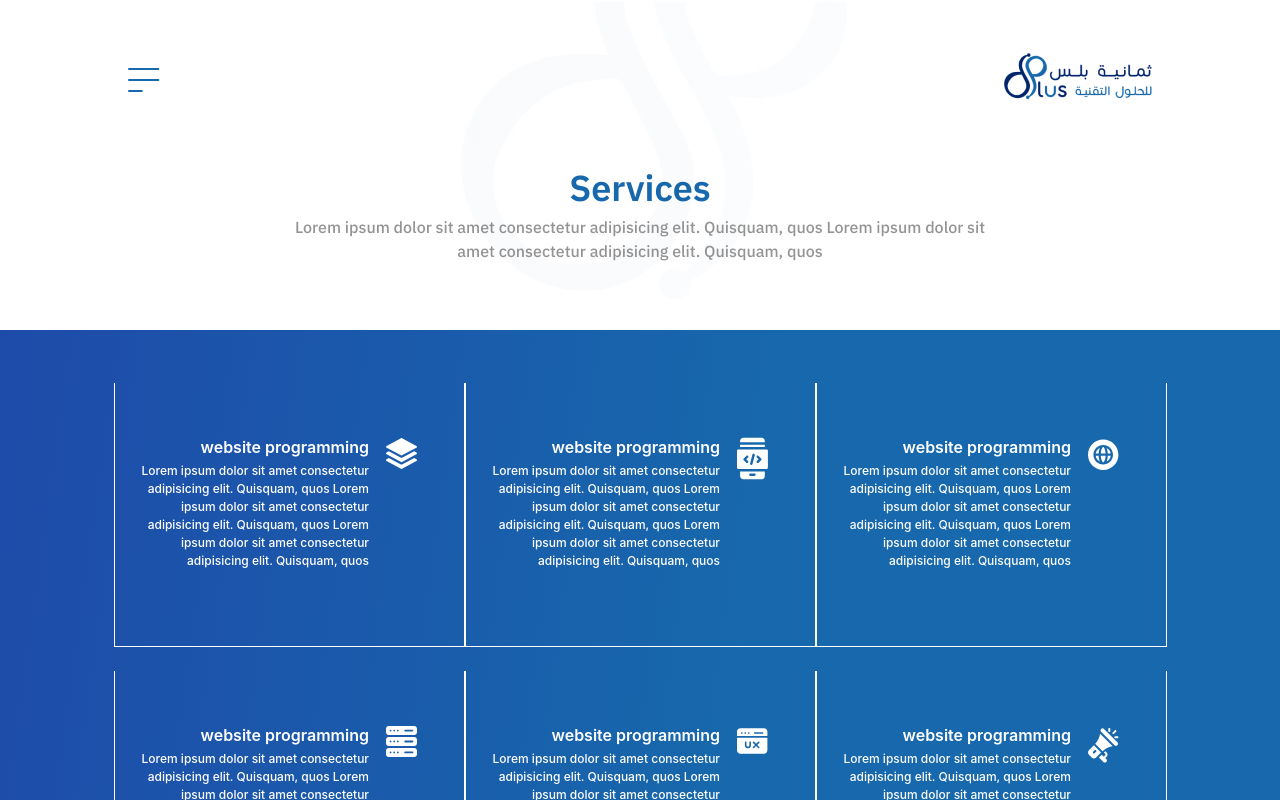
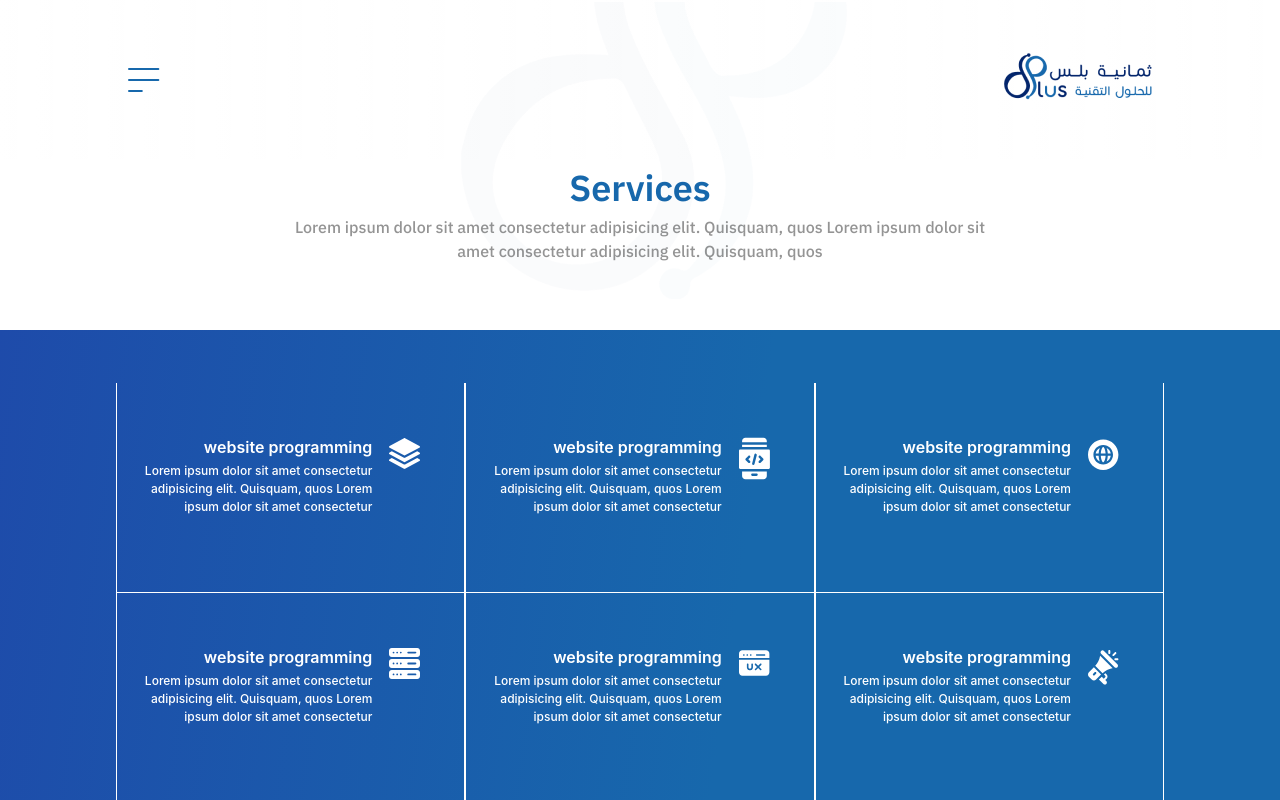
Before and after one commit to MaramMs/8plus-website, a Next.js app: page /services in a window 1280 px wide. Shown: the top 800 px of the page. Built offline with nearby package versions, Linux system fonts and the light colour scheme; a web font is replaced by a local one.

Commit message:
edit services style bug

```diff
--- a/pages/services.js
+++ b/pages/services.js
@@ -18,7 +18,11 @@ const services = () => {
 
       <div className="ser md:mt-[66px] mt-[34px]">
   <Wrapper>
-          <Row gutter={[29,24]}>
+          <Row
+          gutter={{
+            sm:24
+          }}
+          >
             <Col
             span={12}
               md={{ span: 8 }}
@@ -55,8 +59,7 @@ const services = () => {
                   <p className="text-[#fff]  text-[9px] w-[123px]  md:text-[12px] font-medium md:w-[237px] break-words">
                     Lorem ipsum dolor sit amet consectetur adipisicing elit.
                     Quisquam, quos Lorem ipsum dolor sit amet consectetur
-                    adipisicing elit. Quisquam, quos Lorem ipsum dolor sit amet
-                    consectetur adipisicing elit. Quisquam, quos
+
                   </p>
                 </div>
               </div>
@@ -90,8 +93,7 @@ const services = () => {
                   <p className="text-[#fff]  text-[9px] w-[123px]  md:text-[12px] font-medium md:w-[237px] break-words">
                     Lorem ipsum dolor sit amet consectetur adipisicing elit.
                     Quisquam, quos Lorem ipsum dolor sit amet consectetur
-                    adipisicing elit. Quisquam, quos Lorem ipsum dolor sit amet
-                    consectetur adipisicing elit. Quisquam, quos
+
                   </p>
                 </div>
               </div>
@@ -129,12 +131,13 @@ const services = () => {
                   <p className="text-[#fff]  text-[9px] w-[123px]  md:text-[12px] font-medium md:w-[237px] break-words">
                     Lorem ipsum dolor sit amet consectetur adipisicing elit.
                     Quisquam, quos Lorem ipsum dolor sit amet consectetur
-                    adipisicing elit. Quisquam, quos Lorem ipsum dolor sit amet
-                    consectetur adipisicing elit. Quisquam, quos
+
                   </p>
                 </div>
               </div>
             </Col>
+
+
 
             <Col
              span={12}
@@ -164,8 +167,7 @@ const services = () => {
                   <p className="text-[#fff]  text-[9px] w-[123px]  md:text-[12px] font-medium md:w-[237px] break-words">
                     Lorem ipsum dolor sit amet consectetur adipisicing elit.
                     Quisquam, quos Lorem ipsum dolor sit amet consectetur
-                    adipisicing elit. Quisquam, quos Lorem ipsum dolor sit amet
-                    consectetur adipisicing elit. Quisquam, quos
+
                   </p>
                 </div>
               </div>
@@ -200,8 +202,7 @@ const services = () => {
                   <p className="text-[#fff]  text-[9px] w-[123px]  md:text-[12px] font-medium md:w-[237px] break-words">
                     Lorem ipsum dolor sit amet consectetur adipisicing elit.
                     Quisquam, quos Lorem ipsum dolor sit amet consectetur
-                    adipisicing elit. Quisquam, quos Lorem ipsum dolor sit amet
-                    consectetur adipisicing elit. Quisquam, quos
+
                   </p>
                 </div>
               </div>
@@ -242,8 +243,7 @@ const services = () => {
                   <p className="text-[#fff]  text-[9px] md:text-[12px] w-[123px] font-medium md:w-[237px] break-words">
                     Lorem ipsum dolor sit amet consectetur adipisicing elit.
                     Quisquam, quos Lorem ipsum dolor sit amet consectetur
-                    adipisicing elit. Quisquam, quos Lorem ipsum dolor sit amet
-                    consectetur adipisicing elit. Quisquam, quos
+
                   </p>
                 </div>
               </div>
@@ -346,7 +346,7 @@ const services = () => {
                 </Form.Item>
               </Col>
 
-              <Col span={24} md={{ span: 12 }}>
+              <Col span={24} >
                 <Form.Item
                   name="password"
                   rules={[
```
